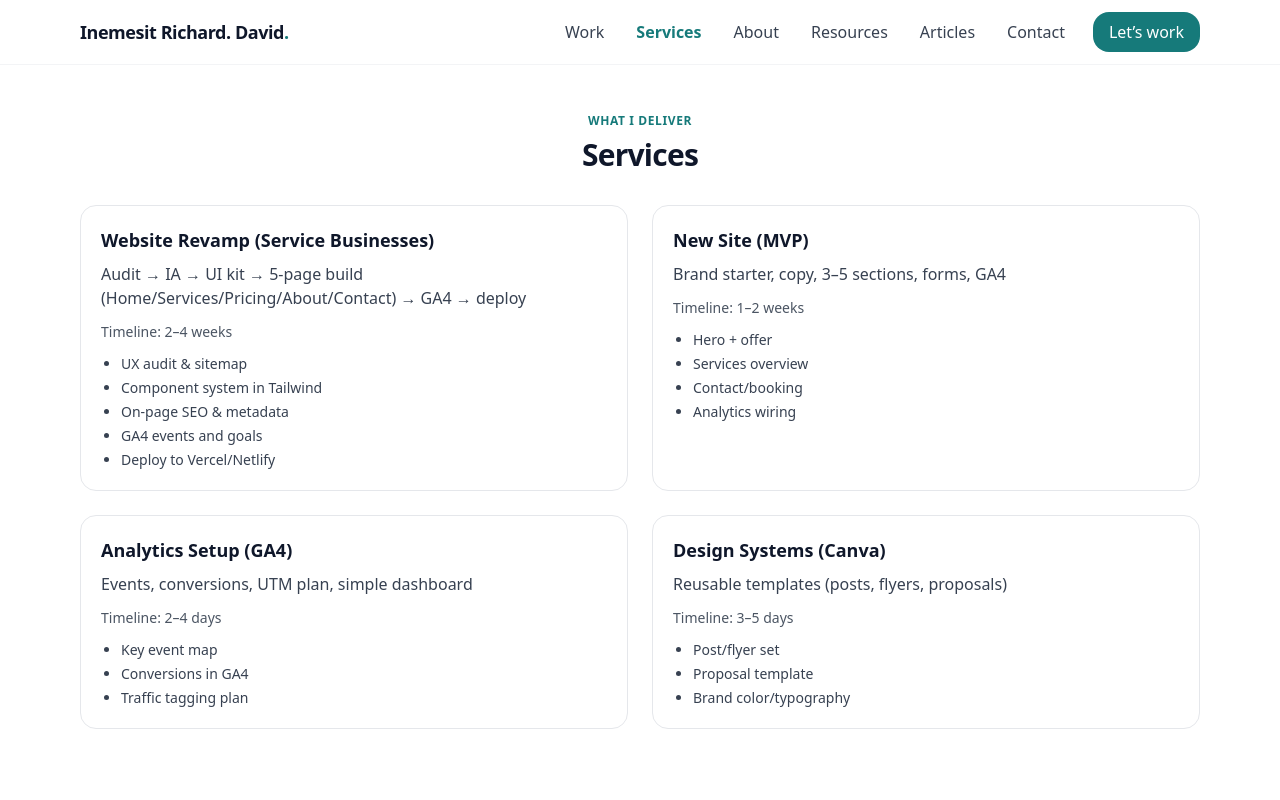
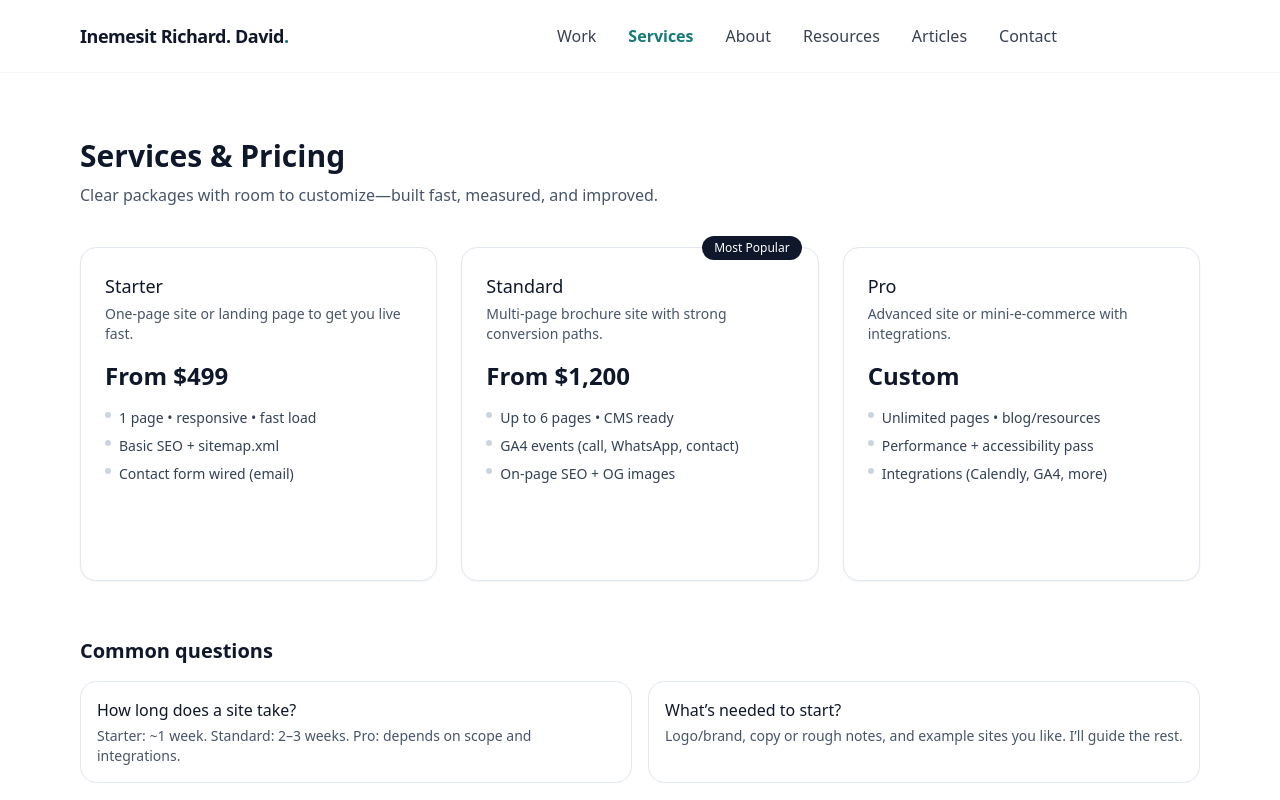
Before and after one commit to ReechardDev/portfolio-2025-pro, a Next.js app: page /services in a window 1280 px wide. Shown: the top 800 px of the page. Built offline with nearby package versions, Linux system fonts and the light colour scheme.

Commit message:
feat: Navy (#0f172a) + Sky hover (#60a5fa), ButtonCTA, Services page, site constants

```diff
--- /dev/null
+++ b/app/(site)/pricing/page.jsx
@@ -0,0 +1,109 @@
+import Link from "next/link";
+import SectionHeader from "@/components/SectionHeader";
+
+const PLANS = [
+  {
+    name: "Starter",
+    price: "₵1,000 – ₵2,500",
+    audience: "Small shops & solo service providers",
+    features: [
+      "1–5 pages (Home, About, Services/Products, Contact)",
+      "Mobile-friendly",
+      "WhatsApp button",
+      "Basic Google listing setup",
+      "Free 1-month support",
+    ],
+    cta: { label: "Get Started", href: "/contact" },
+  },
+  {
+    name: "Business",
+    price: "₵3,000 – ₵5,000",
+    audience: "Growing shops & service providers",
+    features: [
+      "Up to 10 pages",
+      "Gallery / catalog",
+      "Contact form + WhatsApp integration",
+      "Basic SEO",
+      "Hosting setup included",
+      "Free 2-month support",
+    ],
+    mostPopular: true,
+    cta: { label: "Start Business Plan", href: "/contact" },
+  },
+  {
+    name: "Premium",
+    price: "₵6,000+",
+    audience: "Car sellers, dealerships & larger businesses",
+    features: [
+      "Unlimited pages",
+      "Listings with search & filters",
+      "Admin panel (manage cars/products)",
+      "Optional online payments",
+      "Advanced SEO + speed optimization",
+      "3-month support & training",
+    ],
+    cta: { label: "Talk to Me", href: "/contact" },
+  },
+];
+
+export default function PricingPage() {
+  return (
+    <div className="mx-auto max-w-6xl px-4 py-12">
+      <SectionHeader
+        eyebrow="Pricing"
+        title="Website packages for local businesses"
+        text="Simple, transparent tiers. Hosting/domain paid separately if needed."
+      />
+
+      <div className="mt-8 grid gap-6 md:grid-cols-3">
+        {PLANS.map((p) => (
+          <div key={p.name} className="rounded-2xl border border-gray-200 p-6 relative">
+            {p.mostPopular && (
+              <div className="absolute -top-3 right-4 rounded-full border border-gray-200 bg-white px-3 py-1 text-xs font-semibold">
+                Most Popular
+              </div>
+            )}
+            <div className="font-semibold">{p.name}</div>
+            <div className="mt-1 text-2xl font-bold">{p.price}</div>
+            <div className="mt-1 text-sm text-gray-600">{p.audience}</div>
+
+            <ul className="mt-4 text-sm text-gray-700 list-disc pl-5 space-y-1">
+              {p.features.map((f) => (
+                <li key={f}>{f}</li>
+              ))}
+            </ul>
+
+            <div className="mt-6">
+              <Link
+                href={p.cta.href}
+                className="inline-flex items-center justify-center rounded-xl2 bg-brand text-white px-5 py-3 hover:opacity-90"
+              >
+                {p.cta.label}
+              </Link>
+            </div>
+          </div>
+        ))}
+      </div>
+
+      <div className="mt-10 rounded-2xl border border-gray-200 p-6">
+        <div className="font-semibold">Hosting & Domains (Ghana)</div>
+        <p className="mt-2 text-sm text-gray-600">
+          Typical yearly costs: small sites ₵150–₵500 (Vercel free plan + .com), bigger listing sites ₵1,000–₵3,000
+          (cloud/VPS). See the full guide for details.
+        </p>
+        <div className="mt-4">
+          <a
+            href="/docs/website-packages-hosting-guide.pdf"
+            className="inline-flex items-center justify-center rounded-xl2 border border-gray-200 px-5 py-3 hover:bg-gray-50"
+            download
+          >
+            Download Packages & Hosting Guide
+          </a>
+        </div>
+        <div className="mt-3 text-xs text-gray-500">
+          Details based on my Ghana-friendly pricing & hosting guide:contentReference[oaicite:2]{index=2}.
+        </div>
+      </div>
+    </div>
+  );
+}
--- a/app/(site)/resources/page.jsx
+++ b/app/(site)/resources/page.jsx
@@ -1,54 +1,66 @@
-import SectionHeader from "@/components/SectionHeader";
-
-export const metadata = {
-  title: "Resources — Inemesit David",
-  description:
-    "Free checklists, GA4 templates, and Canva starters for service businesses.",
-};
+// app/(site)/resources/page.jsx
+import Link from "next/link";
+import ButtonCTA from "../../../components/ui/ButtonCTA";
 
 const RESOURCES = [
   {
     title: "Free Website Audit Checklist (PDF)",
-    desc: "Quick checks for IA, speed, metadata, and CTAs.",
-    href: "#", // replace with a real file later, e.g. /files/website-audit.pdf
+    href: "/downloads/audit-checklist.pdf",
+    desc: "25 quick checks for speed, SEO, UX, and conversion.",
+    kind: "download",
   },
   {
-    title: "GA4 Event Map Template (Sheet)",
-    desc: "Plan events, conversions, and UTM tags.",
-    href: "#", // e.g. Google Sheet link
+    title: "GA4 Starter Events (CSV)",
+    href: "/downloads/ga4-starter-events.csv",
+    desc: "Base events for call/WhatsApp/contact form tracking.",
+    kind: "download",
   },
   {
-    title: "Canva Post/Flyer Starter Pack",
-    desc: "Reusable layout system for service businesses.",
-    href: "#", // e.g. Canva template link
+    title: "Canva Portfolio Slide (Template)",
+    href: "https://example.com/canva-portfolio", // replace with your real link
+    desc: "Editable slide to present your work fast.",
+    kind: "external",
   },
 ];
 
 export default function ResourcesPage() {
   return (
-    <section className="mx-auto max-w-6xl px-4 py-12">
-      <SectionHeader eyebrow="Freebies & tools" title="Resources" text="" />
-      <div className="mt-8 grid gap-6 md:grid-cols-3">
+    <main className="mx-auto max-w-5xl px-4 py-16">
+      <h1 className="text-3xl/tight font-semibold text-slate-900">Resources</h1>
+      <p className="mt-2 text-slate-600">
+        Free tools and templates I use with clients.
+      </p>
+
+      <div className="mt-8 grid gap-6 sm:grid-cols-2">
         {RESOURCES.map((r) => (
           <div
             key={r.title}
-            className="rounded-2xl border border-gray-200 p-6 bg-white"
+            className="rounded-2xl border border-slate-200 bg-white p-6 shadow-sm"
           >
-            <div className="font-semibold">{r.title}</div>
-            <p className="mt-2 text-sm text-gray-700">{r.desc}</p>
-            {r.href && r.href !== "#" && (
+            <div className="text-lg font-medium">{r.title}</div>
+            <p className="mt-2 text-sm text-slate-600">{r.desc}</p>
+            <div className="mt-4">
+              {r.kind === "download" ? (
+                <ButtonCTA href={r.href}>Download</ButtonCTA>
+              ) : (
                 <a
                   href={r.href}
-                className="mt-4 inline-block text-brand text-sm"
                   target="_blank"
                   rel="noopener noreferrer"
+                  className="inline-flex items-center gap-2 rounded-xl2 border border-slate-200 bg-white px-5 py-3 text-slate-900 transition hover:border-brand-cta-hover hover:text-brand-cta-hover focus:outline-none focus:ring-2 focus:ring-offset-2 focus:ring-brand"
                 >
                   Open →
                 </a>
               )}
             </div>
+          </div>
         ))}
       </div>
-    </section>
+
+      {/* keep this plain text—no placeholders */}
+      <div className="mt-8 text-xs text-gray-500">
+        Based on my standard discovery process.
+      </div>
+    </main>
   );
 }
--- a/app/(site)/services/page.jsx
+++ b/app/(site)/services/page.jsx
@@ -1,72 +1,96 @@
-import SectionHeader from "@/components/SectionHeader";
+// app/(site)/services/page.jsx
+import ButtonCTA from "../../../components/ui/ButtonCTA";
+
+const PLANS = [
+  {
+    name: "Starter",
+    price: "From $499",
+    blurb: "One-page site or landing page to get you live fast.",
+    points: [
+      "1 page • responsive • fast load",
+      "Basic SEO + sitemap.xml",
+      "Contact form wired (email)",
+    ],
+  },
+  {
+    name: "Standard",
+    price: "From $1,200",
+    badge: "Most Popular",
+    blurb: "Multi-page brochure site with strong conversion paths.",
+    points: [
+      "Up to 6 pages • CMS ready",
+      "GA4 events (call, WhatsApp, contact)",
+      "On-page SEO + OG images",
+    ],
+  },
+  {
+    name: "Pro",
+    price: "Custom",
+    blurb: "Advanced site or mini-e-commerce with integrations.",
+    points: [
+      "Unlimited pages • blog/resources",
+      "Performance + accessibility pass",
+      "Integrations (Calendly, GA4, more)",
+    ],
+  },
+];
 
 export default function ServicesPage() {
   return (
-    <section className="mx-auto max-w-6xl px-4 py-12">
-      <SectionHeader eyebrow="WHAT I DELIVER" title="Services" text="" />
+    <main className="mx-auto max-w-6xl px-4 py-16">
+      {/* Simple header (avoids SectionHeader import issues) */}
+      <header className="max-w-2xl">
+        <h1 className="text-3xl/tight font-semibold text-slate-900">Services & Pricing</h1>
+        <p className="mt-2 text-slate-600">
+          Clear packages with room to customize—built fast, measured, and improved.
+        </p>
+      </header>
 
-      <div className="mt-8 grid gap-6 md:grid-cols-2">
-        {/* Website Revamp */}
-        <div className="rounded-2xl border border-gray-200 p-5 bg-white">
-          <h3 className="text-lg font-semibold">Website Revamp (Service Businesses)</h3>
-          <p className="mt-2 text-gray-700">
-            Audit → IA → UI kit → 5-page build (Home/Services/Pricing/About/Contact) → GA4 → deploy
-          </p>
-          <div className="mt-3 text-sm text-gray-600">
-            <span className="font-medium">Timeline:</span> 2–4 weeks
+      {/* Plan grid */}
+      <section className="mt-10 grid gap-6 sm:grid-cols-2 lg:grid-cols-3">
+        {PLANS.map((p) => (
+          <div key={p.name} className="relative rounded-2xl border border-slate-200 bg-white p-6 shadow-sm">
+            {p.badge && (
+              <div className="absolute -top-3 right-4 rounded-full bg-slate-900 px-3 py-1 text-xs text-white">
+                {p.badge}
+              </div>
+            )}
+            <div className="text-lg font-medium text-slate-900">{p.name}</div>
+            <div className="mt-1 text-sm text-slate-600">{p.blurb}</div>
+            <div className="mt-4 text-2xl font-semibold text-slate-900">{p.price}</div>
+            <ul className="mt-4 space-y-2 text-sm text-slate-700">
+              {p.points.map((pt) => (
+                <li key={pt} className="flex items-start gap-2">
+                  <span className="mt-1 h-1.5 w-1.5 rounded-full bg-slate-300" />
+                  <span>{pt}</span>
+                </li>
+              ))}
+            </ul>
+            <div className="mt-6">
+              <ButtonCTA href="/contact" className="w-full">Choose plan</ButtonCTA>
+            </div>
           </div>
-          <ul className="mt-3 text-sm text-gray-700 list-disc pl-5 space-y-1">
-            <li>UX audit &amp; sitemap</li>
-            <li>Component system in Tailwind</li>
-            <li>On-page SEO &amp; metadata</li>
-            <li>GA4 events and goals</li>
-            <li>Deploy to Vercel/Netlify</li>
-          </ul>
+        ))}
+      </section>
+
+      {/* FAQ teaser */}
+      <section className="mt-14">
+        <h2 className="text-xl font-semibold text-slate-900">Common questions</h2>
+        <div className="mt-4 grid gap-4 sm:grid-cols-2">
+          <div className="rounded-xl2 border border-slate-200 bg-white p-4">
+            <div className="font-medium">How long does a site take?</div>
+            <p className="mt-1 text-sm text-slate-600">
+              Starter: ~1 week. Standard: 2–3 weeks. Pro: depends on scope and integrations.
+            </p>
+          </div>
+          <div className="rounded-xl2 border border-slate-200 bg-white p-4">
+            <div className="font-medium">What’s needed to start?</div>
+            <p className="mt-1 text-sm text-slate-600">
+              Logo/brand, copy or rough notes, and example sites you like. I’ll guide the rest.
+            </p>
+          </div>
         </div>
-
-        {/* New Site (MVP) */}
-        <div className="rounded-2xl border border-gray-200 p-5 bg-white">
-          <h3 className="text-lg font-semibold">New Site (MVP)</h3>
-          <p className="mt-2 text-gray-700">Brand starter, copy, 3–5 sections, forms, GA4</p>
-          <div className="mt-3 text-sm text-gray-600">
-            <span className="font-medium">Timeline:</span> 1–2 weeks
-          </div>
-          <ul className="mt-3 text-sm text-gray-700 list-disc pl-5 space-y-1">
-            <li>Hero + offer</li>
-            <li>Services overview</li>
-            <li>Contact/booking</li>
-            <li>Analytics wiring</li>
-          </ul>
-        </div>
-
-        {/* Analytics Setup (GA4) */}
-        <div className="rounded-2xl border border-gray-200 p-5 bg-white">
-          <h3 className="text-lg font-semibold">Analytics Setup (GA4)</h3>
-          <p className="mt-2 text-gray-700">Events, conversions, UTM plan, simple dashboard</p>
-          <div className="mt-3 text-sm text-gray-600">
-            <span className="font-medium">Timeline:</span> 2–4 days
-          </div>
-          <ul className="mt-3 text-sm text-gray-700 list-disc pl-5 space-y-1">
-            <li>Key event map</li>
-            <li>Conversions in GA4</li>
-            <li>Traffic tagging plan</li>
-          </ul>
-        </div>
-
-        {/* Design Systems (Canva) */}
-        <div className="rounded-2xl border border-gray-200 p-5 bg-white">
-          <h3 className="text-lg font-semibold">Design Systems (Canva)</h3>
-          <p className="mt-2 text-gray-700">Reusable templates (posts, flyers, proposals)</p>
-          <div className="mt-3 text-sm text-gray-600">
-            <span className="font-medium">Timeline:</span> 3–5 days
-          </div>
-          <ul className="mt-3 text-sm text-gray-700 list-disc pl-5 space-y-1">
-            <li>Post/flyer set</li>
-            <li>Proposal template</li>
-            <li>Brand color/typography</li>
-          </ul>
-        </div>
-      </div>
-    </section>
+      </section>
+    </main>
   );
 }
--- a/components/Header.jsx
+++ b/components/Header.jsx
@@ -3,6 +3,7 @@ import Link from "next/link";
 import { usePathname } from "next/navigation";
 import { Menu } from "lucide-react";
 import { useState } from "react";
+import ButtonCTA from "./ui/ButtonCTA";
 
 const NavLink = ({ href, children }) => {
   const pathname = usePathname();
@@ -10,6 +11,7 @@ const NavLink = ({ href, children }) => {
   return (
     <Link
       href={href}
+      aria-current={active ? "page" : undefined}
       className={`px-3 py-2 rounded-xl2 transition hover:bg-gray-100 ${
         active ? "text-brand font-semibold" : "text-gray-700"
       }`}
@@ -45,13 +47,11 @@ export default function Header() {
               {l.label}
             </NavLink>
           ))}
-          {/* Primary CTA — keep styles, only text changes */}
-          <Link
-            href="/contact"
-            className="ml-2 inline-flex items-center justify-center rounded-xl2 bg-brand px-4 py-2 text-white hover:opacity-90"
-          >
+
+          {/* Primary CTA */}
+          <ButtonCTA as={Link} href="/contact" className="ml-2">
             Let’s work
-          </Link>
+          </ButtonCTA>
         </nav>
 
         {/* Mobile menu button */}
@@ -74,12 +74,9 @@ export default function Header() {
                 {l.label}
               </NavLink>
             ))}
-            <Link
-              href="/contact"
-              className="mt-2 inline-flex items-center justify-center rounded-xl2 bg-brand px-4 py-2 text-white hover:opacity-90"
-            >
+            <ButtonCTA as={Link} href="/contact" className="mt-2">
               Let’s work
-            </Link>
+            </ButtonCTA>
           </div>
         </div>
       )}
--- /dev/null
+++ b/components/ui/ButtonCTA.jsx
@@ -0,0 +1,8 @@
+// components/ui/ButtonCTA.jsx
+export default function ButtonCTA({ as: As = "a", className = "", ...props }) {
+  const cls =
+    "inline-flex items-center justify-center gap-2 rounded-xl2 px-5 py-3 text-white transition " +
+    "focus:outline-none focus:ring-2 focus:ring-offset-2 focus:ring-brand " +
+    "bg-brand-cta hover:bg-brand-cta-hover " + className;
+  return <As className={cls} {...props} />;
+}
```
Also changed, not shown: app/(site)/about/page.jsx (+38 -39 lines), app/(site)/contact/page.jsx (+37 -29 lines), app/(site)/page.jsx (+59 -17 lines), app/(site)/work/page.jsx (+4 -3 lines), lib/site.js (added, +14 -0 lines), 2 other files (tests, documents, lock files or other folders). Lines whose indentation alone changed are shown as unchanged.
